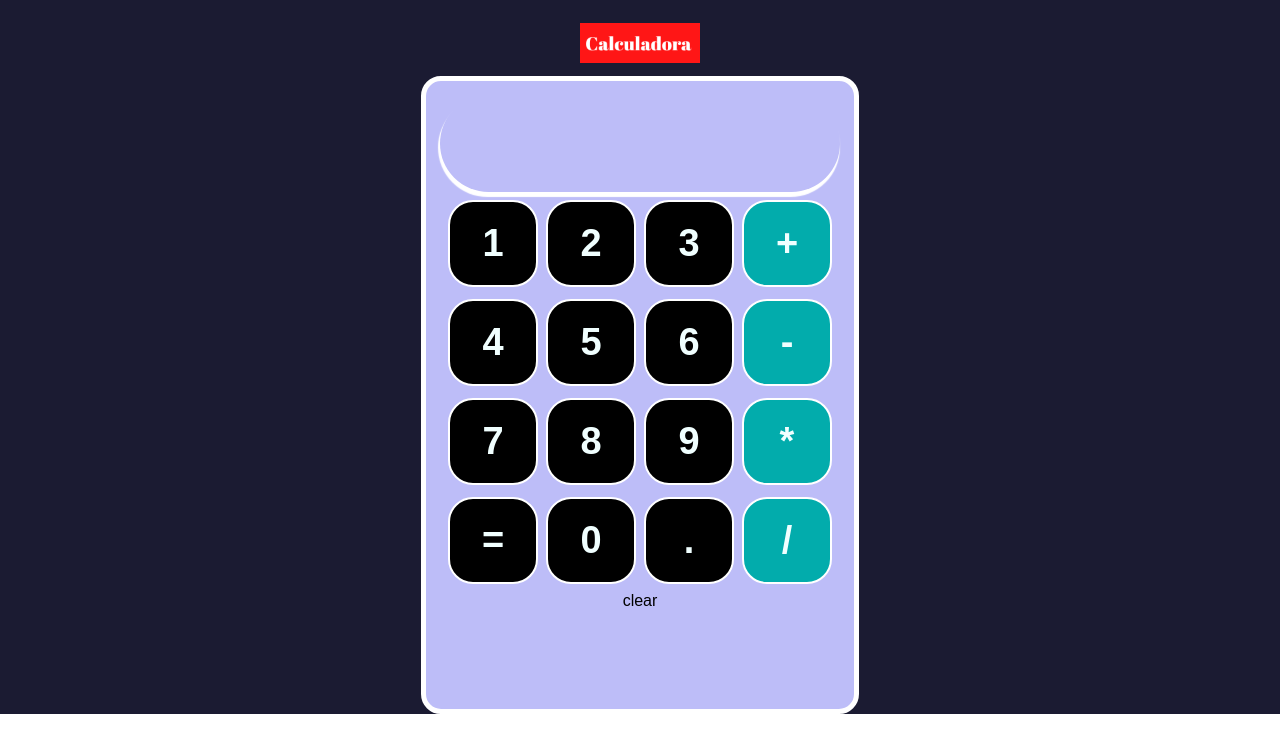
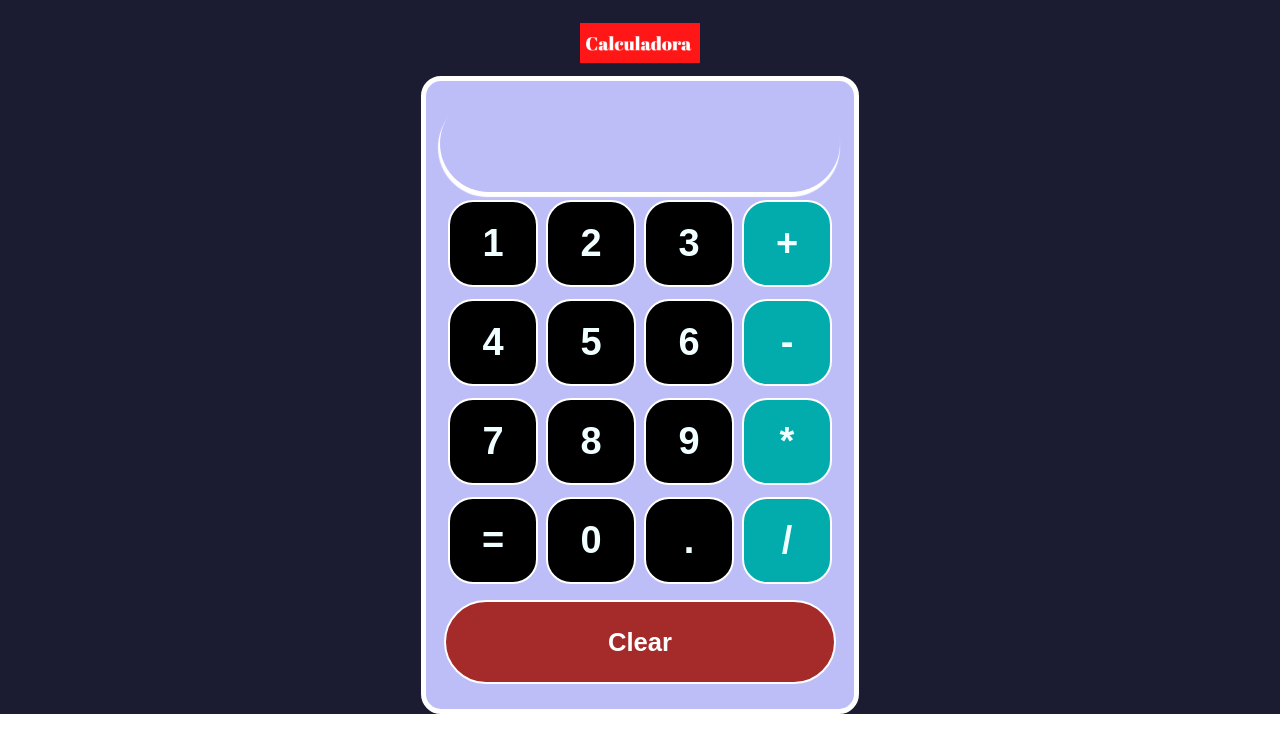
Before and after one commit to pablomondino/calculadora_react, a React (Create React App) app: page / in a window 1280 px wide. Shown: the top 752 px of the page. Built offline with nearby package versions, Linux system fonts and the light colour scheme.

Commit message:
Terminé estructura calculadora con todos los botones

```diff
--- a/src/App.js
+++ b/src/App.js
@@ -2,8 +2,11 @@
 import './App.css';
 import logoCalculadora from './imagenes/logo-calculadora.png';
 
+
 import Boton from './componentes/Boton';
 import Pantalla from './componentes/Pantalla';
+import BotonClear from './componentes/botonClear';
+
 
 function App() {
   return (
@@ -47,7 +50,9 @@
 
 
 
-      <div className='fila'>clear</div>
+      <div className='fila'>
+      <BotonClear>Clear</BotonClear>
+      </div>
 
 
     </div>
--- /dev/null
+++ b/src/componentes/botonClear.js
@@ -0,0 +1,9 @@
+import React from "react";
+import '../hojas-de-estilo/BotonClear.css'
+
+const BotonClear = (props)=>(
+ <div className="boton-clear">
+  {props.children}
+ </div>
+)
+export default BotonClear;
--- /dev/null
+++ b/src/hojas-de-estilo/BotonClear.css
@@ -0,0 +1,19 @@
+.boton-clear{
+    height: 80px;
+    font-size: 1.6em;
+    display: flex;
+    flex: 1;
+    background-color: brown;
+    margin-top: 8px;
+    justify-content: center;
+    align-items: center;
+    font-weight: bold;
+    color: white;
+    border: 2px solid white;
+    cursor: pointer;
+    border-radius: 45px;
+}
+
+.boton-clear:hover{
+background-color: rgb(235, 156, 37);
+}
```
